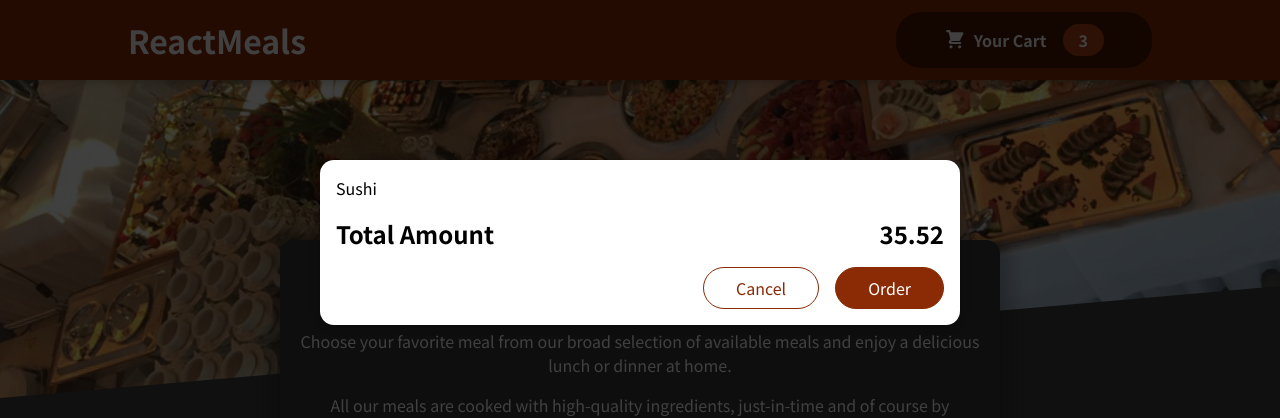
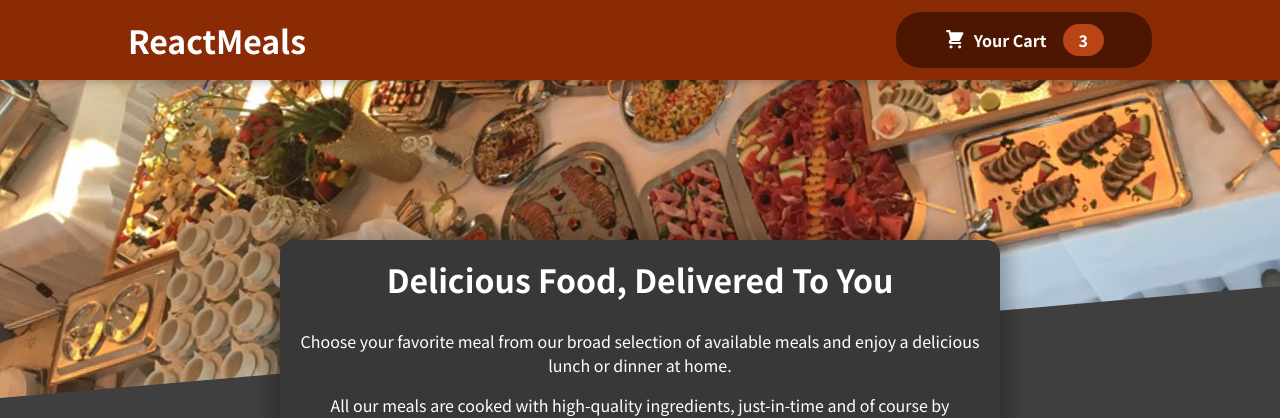
Before and after one commit to Vl4d1s/food-order-app, a React (Create React App) app: page / in a window 1280 px wide. Shown: the top 418 px of the page. Built offline with nearby package versions, Linux system fonts and the light colour scheme.

Commit message:
Managing Cart & Modal State

```diff
--- a/src/App.js
+++ b/src/App.js
@@ -4,10 +4,20 @@
 import Cart from "./components/Cart/Cart";
 
 function App() {
+  const [cartIsShown, setCartIsShown] = useState(false);
+
+  const showCartHandler = () => {
+    setCartIsShown(true);
+  };
+
+  const hideCartHandler = () => {
+    setCartIsShown(false);
+  };
+
   return (
     <React.Fragment>
-      <Cart />
-      <Header />
+      {cartIsShown && <Cart onClose={hideCartHandler} />}
+      <Header onShowCart={showCartHandler} />
       <main>
         <Meals />
       </main>
--- a/src/components/Cart/Cart.js
+++ b/src/components/Cart/Cart.js
@@ -12,14 +12,16 @@
   );
 
   return (
-    <Modal>
+    <Modal onClose={props.onClose}>
       {cartItems}
       <div className={classes.total}>
         <span>Total Amount</span>
         <span>35.52</span>
       </div>
       <div className={classes.actions}>
-        <button className={classes["button--alt"]}>Cancel</button>
+        <button className={classes["button--alt"]} onClick={props.onClose}>
+          Close
+        </button>
         <button className={classes.button}>Order</button>
       </div>
     </Modal>
--- a/src/components/Layout/Header.js
+++ b/src/components/Layout/Header.js
@@ -8,7 +8,7 @@
     <React.Fragment>
       <header className={classes.header}>
         <h1>ReactMeals</h1>
-        <HeaderCartButton />
+        <HeaderCartButton onClick={props.onShowCart} />
       </header>
       <div className={classes["main-image"]}>
         <img src={mealsImage} alt="A table full of food" />
--- a/src/components/Layout/HeaderCartButton.js
+++ b/src/components/Layout/HeaderCartButton.js
@@ -2,9 +2,9 @@
 import CartIcon from "../Cart/CartIcon";
 import classes from "./HeaderCartButton.module.css";
 
-const HeaderCartButton = () => {
+const HeaderCartButton = (props) => {
   return (
-    <button className={classes.button}>
+    <button className={classes.button} onClick={props.onClick}>
       <span className={classes.icon}>
         <CartIcon />
       </span>
--- a/src/components/UI/Modal.js
+++ b/src/components/UI/Modal.js
@@ -3,7 +3,7 @@
 import classes from "./Modal.module.css";
 
 const Backdrop = (props) => {
-  return <div className={classes.backdrop} />;
+  return <div className={classes.backdrop} onClick={props.onClose} />;
 };
 
 const ModalOverlay = (props) => {
@@ -18,7 +18,10 @@
 const Modal = (props) => {
   return (
     <React.Fragment>
-      {ReactDOM.createPortal(<Backdrop />, portalElement)}
+      {ReactDOM.createPortal(
+        <Backdrop onClose={props.onClose} />,
+        portalElement
+      )}
       {ReactDOM.createPortal(
         <ModalOverlay>{props.children}</ModalOverlay>,
         portalElement
```
Also changed, not shown: 1 other file (tests, documents, lock files or other folders).
